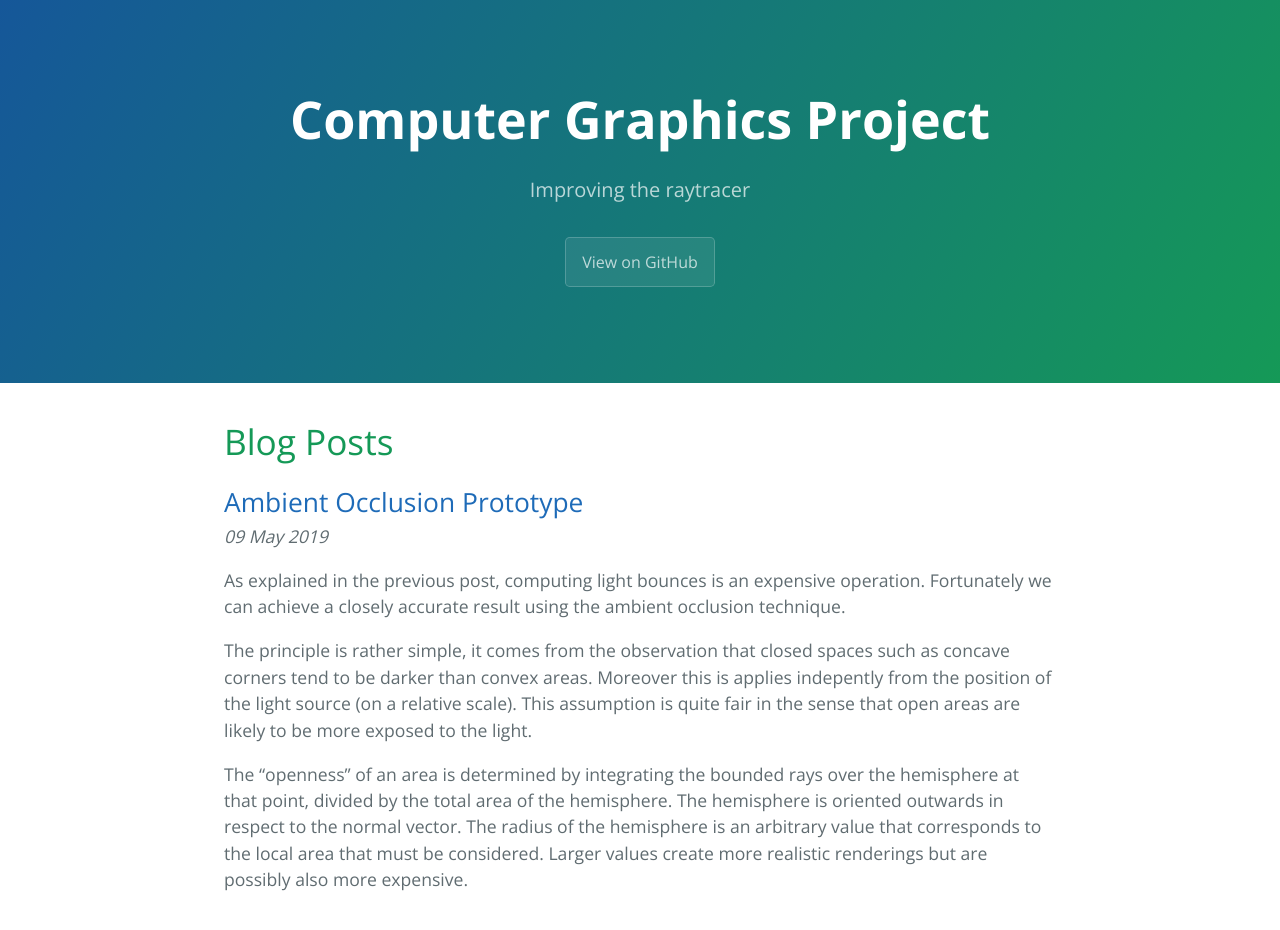
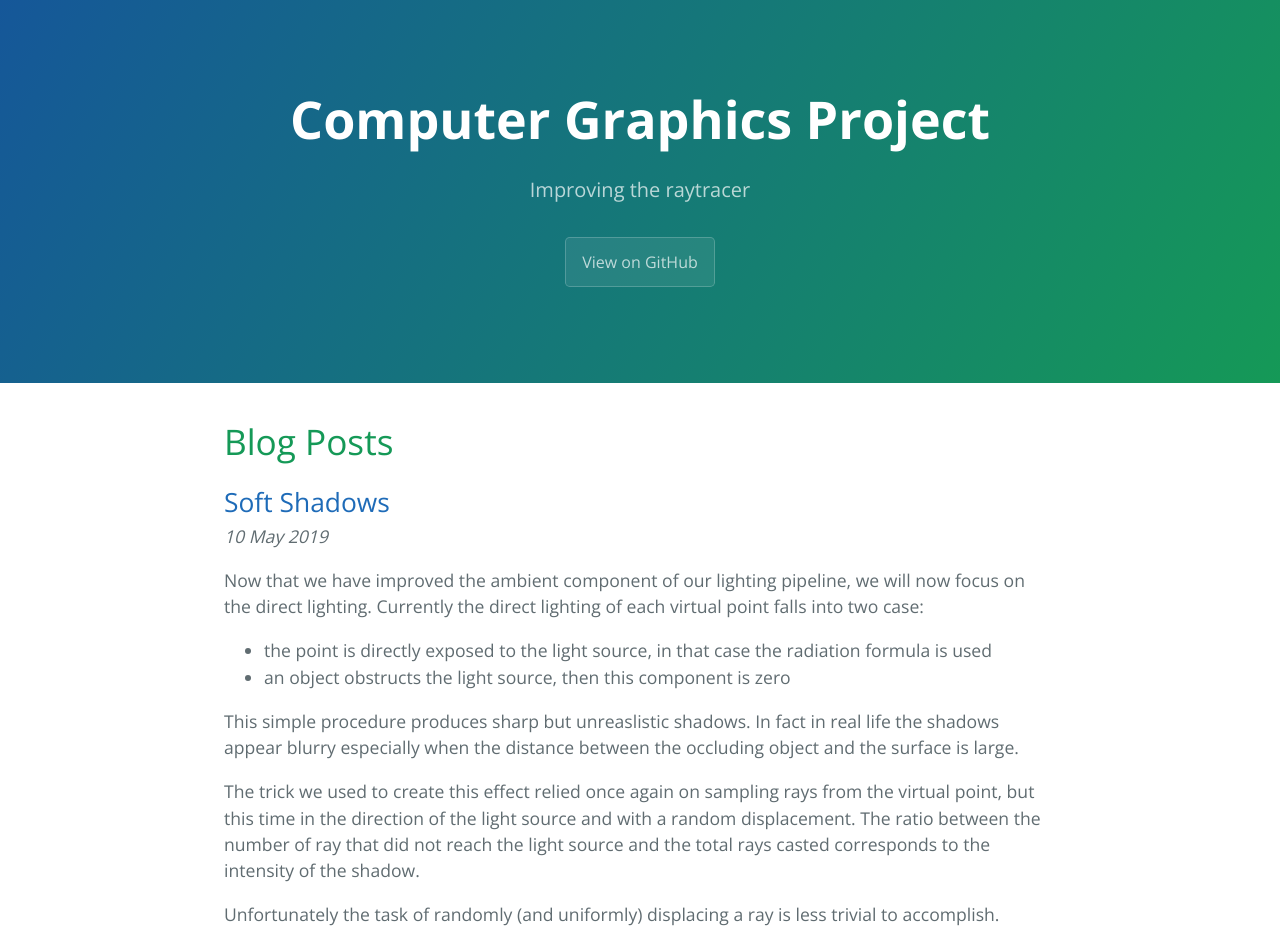
Before and after one commit to FlorianCassayre/FlorianCassayre.github.io, a Jekyll site: the page built from index.html, in a window 1280 px wide. Shown: the top 930 px of the page. Built offline with Jekyll 4.4.1, drawn with Linux system fonts in a browser that asks for light colours; formulas are drawn with MathJax 3; the list of posts is cut into pages by our own code; some of the changed text lies outside the part shown.

Commit message:
Soft shadows.

```diff
--- /dev/null
+++ b/_posts/2019-05-10-soft-shadows.md
@@ -0,0 +1,30 @@
+---
+layout: post
+title:  "Soft Shadows"
+date:   2019-05-10
+---
+
+Now that we have improved the ambient component of our lighting pipeline, we will now focus on the direct lighting.
+Currently the direct lighting of each virtual point falls into two case:
+
+- the point is directly exposed to the light source, in that case the radiation formula is used
+- an object obstructs the light source, then this component is zero
+
+This simple procedure produces sharp but unreaslistic shadows.
+In fact in real life the shadows appear blurry especially when the distance between the occluding object and the surface is large.
+
+The trick we used to create this effect relied once again on sampling rays from the virtual point, but this time in the direction of the light source and with a random displacement.
+The ratio between the number of ray that did not reach the light source and the total rays casted corresponds to the intensity of the shadow.
+
+Unfortunately the task of randomly (and uniformly) displacing a ray is less trivial to accomplish.
+However it turns out we can use another trick that relies on the fact that $$\sin(\alpha) \approx \alpha$$ for small angles.
+This property can be exploited in our case; the displacement would be a small vector bounded by a cube that gets added to the normalized vector pointing towards the light source.
+Since the displacement is expected to be very small, the error would be virtually unnoticeable.
+
+![](/img/hard_soft_shadows.bmp){: .image-huge }
+
+{: .caption }
+Hard shadows on the left figure and soft shadows on the right (100 samples per pixel)
+
+During our experiments we encountered artifacts near the edges (the left shadow on the figure incorrectly appears brigther in the corner).
+We are not quite sure yet what is causing them, we are suspecting floating point precision issues but that's only speculative.
--- a/css/cayman.css
+++ b/css/cayman.css
@@ -212,4 +212,11 @@
     width: 60%;
 }
 
+.image-huge
+{
+    margin: 0 auto;
+    display: block;
+    width: 80%;
+}
+
 .caption { text-align: center; font-style: italic; }
```
Also changed, not shown: _includes/head.html (+22 -0 lines), img/hard_shadows.bmp (added), img/soft_shadows.bmp (added), 1 other file.
